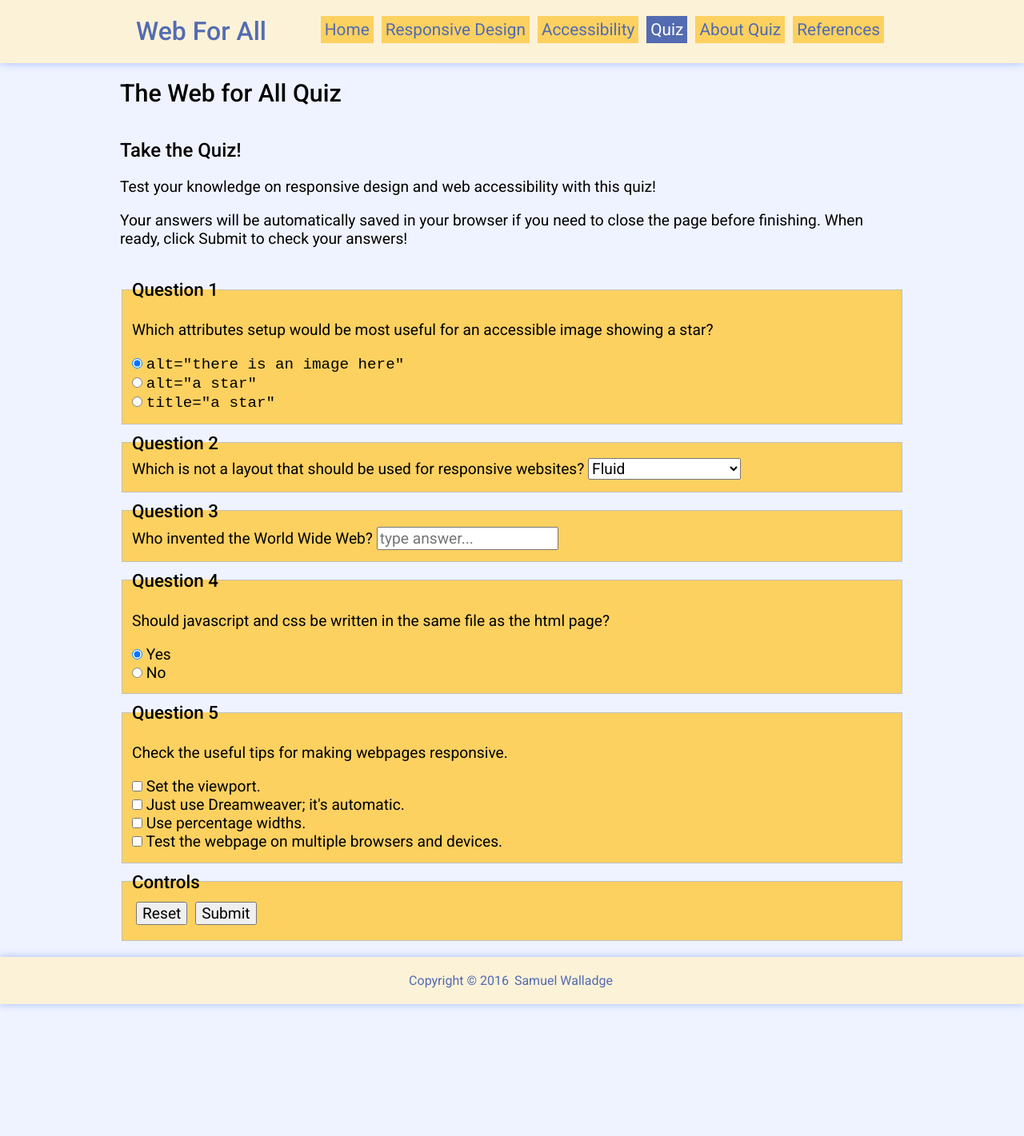
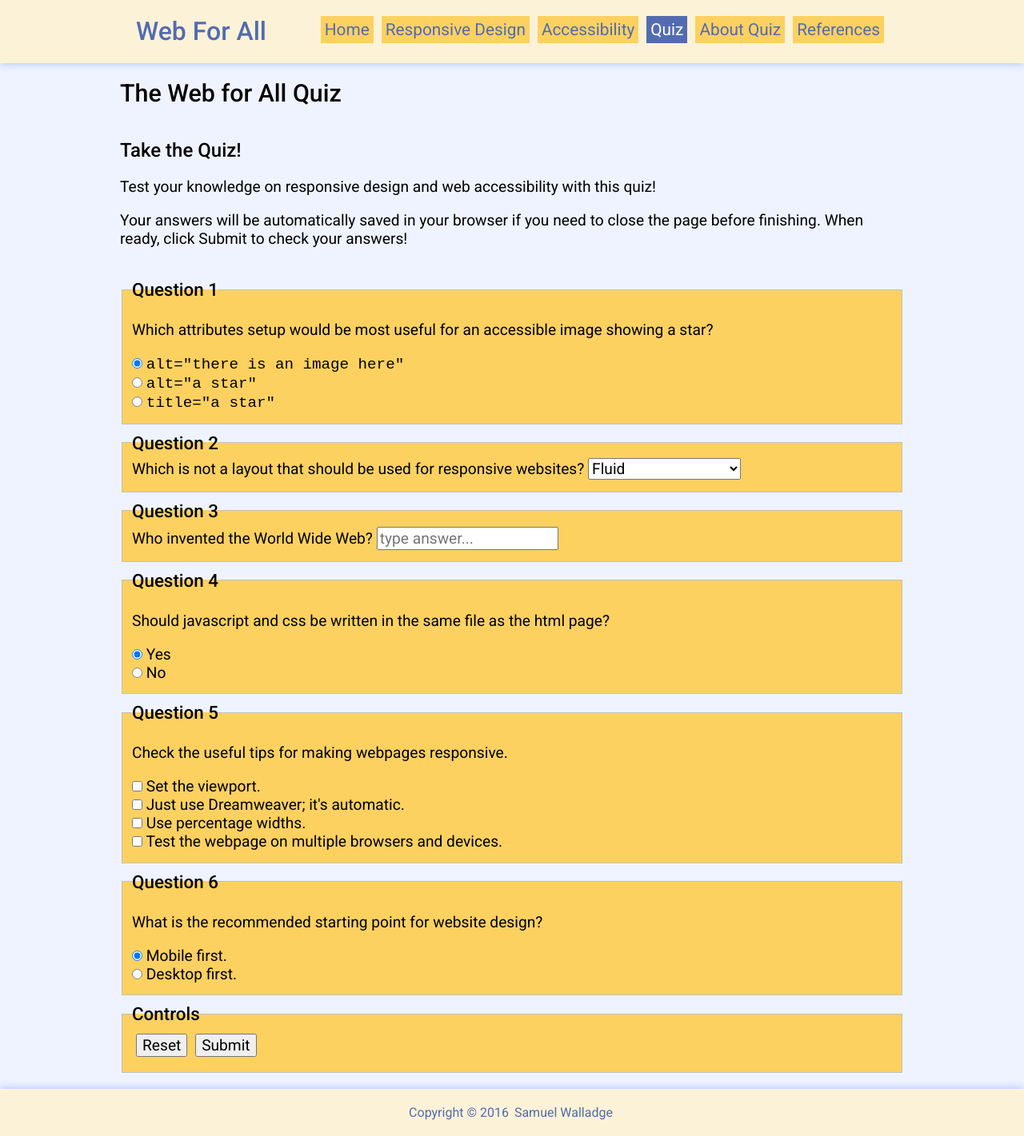
Before and after one commit to swalladge/hit226-a1, a Jekyll site: the page built from thequiz.html, in a window 1280 px wide. Shown: the whole page at 80% size. Built offline with Jekyll 4.4.1, drawn with Linux system fonts in a browser that asks for light colours.

Commit message:
added another question

```diff
--- a/thequiz.html
+++ b/thequiz.html
@@ -98,6 +98,20 @@ z: 5
         </fieldset>
 
         <fieldset>
+          <legend>Question 6</legend>
+
+          <p>What is the recommended starting point for website design?</p>
+
+            <input class="question" id="quiz-q6-1" type="radio" name="q6" value="mobile" checked>
+            <label for="quiz-q6-1">Mobile first.</label>
+            <br>
+            <input class="question" data-answer="mobile" id="quiz-q6-2" type="radio" name="q6" value="desktop">
+            <label for="quiz-q6-2">Desktop first.</label>
+
+          <div class="quiz-explanation">Designing for mobile first is the most widely recommended method.</div>
+        </fieldset>
+
+        <fieldset>
           <legend>Controls</legend>
           <input value="Reset" class="quiz-reset" type="reset"/>
           <input value="Submit" class="quiz-submit" type="submit"/>
```
